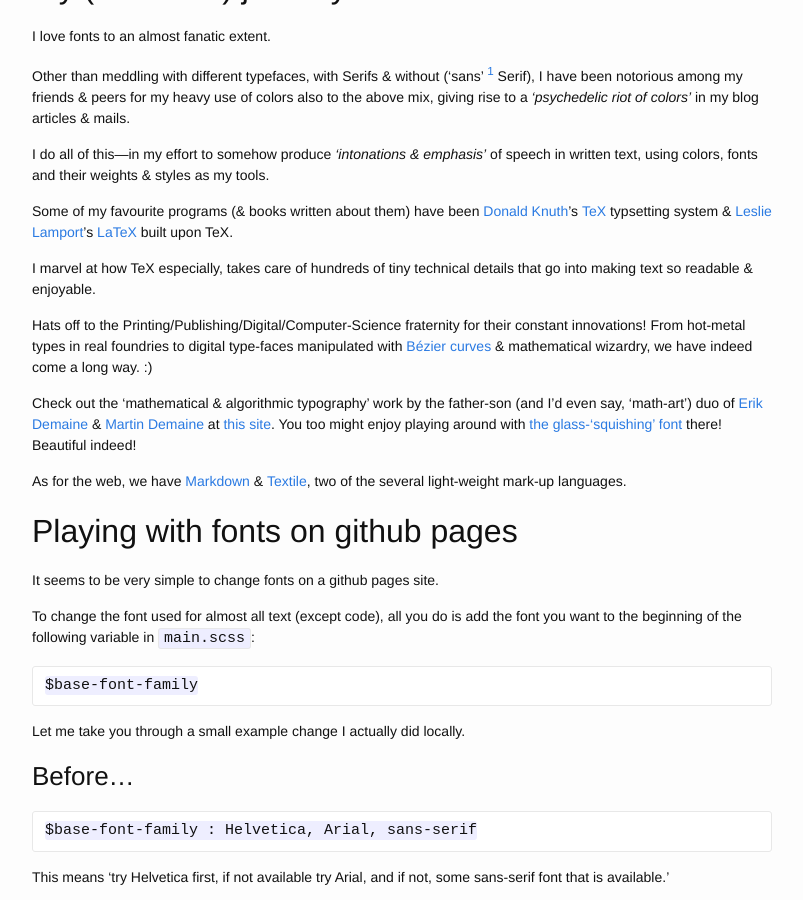
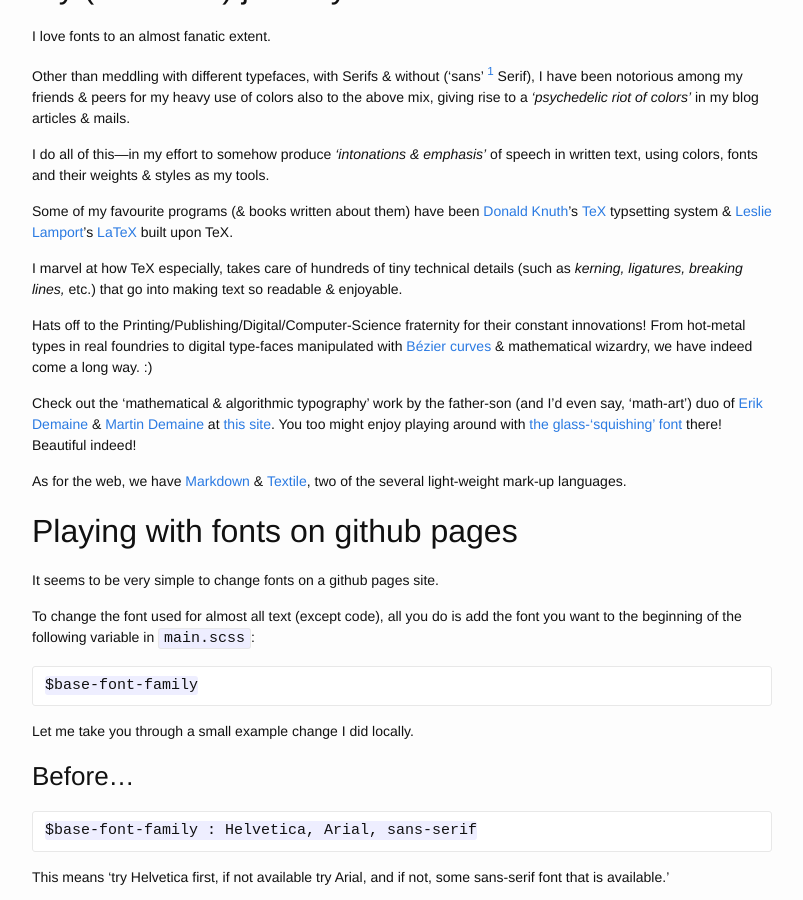
Before and after one commit to raghuugare/raghuugare.bkup, a Jekyll site: the page built from _posts/2014-12-14-fontification.markdown, in a window 1280 px wide and 900 px high, scrolled down 234 px. Shown: the whole window, without its empty margins (238-1041 px from the left). Built offline with Jekyll 4.4.1, drawn with Linux system fonts in a browser that asks for light colours.

Commit message:
Tiny change in text...

```diff
--- a/_posts/2014-12-14-fontification.markdown
+++ b/_posts/2014-12-14-fontification.markdown
@@ -15,7 +15,7 @@ I do all of this---in my effort to somehow produce _'intonations & emphasis'_ of
 
 Some of my favourite programs (& books written about them) have been [Donald Knuth][link_donald_knuth]'s [TeX][link_TeX] typsetting system & [Leslie Lamport][link_leslie_lamport]'s [LaTeX][link_LaTeX] built upon TeX.
 
-I marvel at how TeX especially, takes care of hundreds of tiny technical details that go into making text so readable & enjoyable.
+I marvel at how TeX especially, takes care of hundreds of tiny technical details (such as _kerning, ligatures, breaking lines,_ etc.) that go into making text so readable & enjoyable.
 
 Hats off to the Printing/Publishing/Digital/Computer-Science fraternity for their constant innovations! From hot-metal types in real foundries to digital type-faces manipulated with [Bézier curves][link_bézier_curves] & mathematical wizardry, we have indeed come a long way. :)
 
@@ -31,7 +31,7 @@ To change the font used for almost all text (except code), all you do is add the
 
     $base-font-family
 
-Let me take you through a small example change I actually did locally.
+Let me take you through a small example change I did locally.
 
 ### Before...
     $base-font-family : Helvetica, Arial, sans-serif
```
